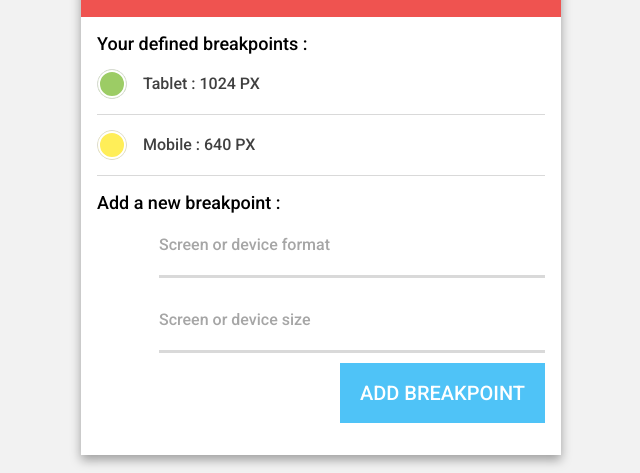
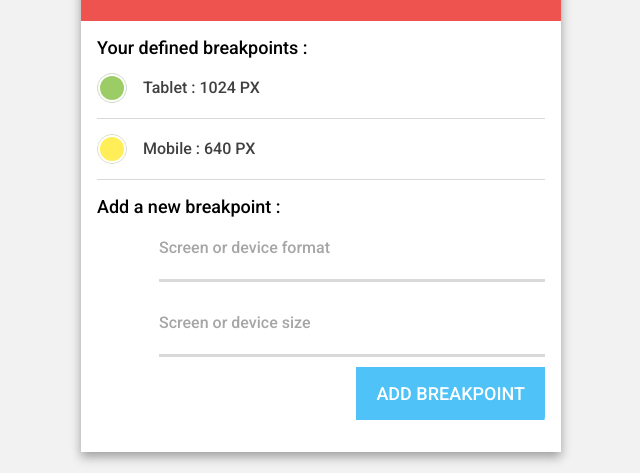
Before and after one commit to WrySeed/breakpoint-watcher, a Vue app: page / in a window 1280 px wide. Shown: the part 198-671 px from the top of the page, without its empty margins (319-959 px from the left). Built offline with nearby package versions, Linux system fonts and the light colour scheme.

Commit message:
Add a ColorDot component

```diff
--- a/src/components/Breakpoint.vue
+++ b/src/components/Breakpoint.vue
@@ -1,7 +1,6 @@
 <template>
   <li class="breakpoint">
-    <span class="breakpoint__dot color-dot"
-      :style="{ backgroundColor: color }"></span>
+    <color-dot :color="color" class="breakpoint__dot" />
     <span class="breakpoint__info">{{ niceFormat }} : {{ size }} PX</span>
     <button
       class="breakpoint__delete"
@@ -13,6 +12,7 @@
 
 <script>
 import Icon from '../components/Icon'
+import ColorDot from '../components/ColorDot'
 
 import closeIcon from '../assets/close.svg'
 
@@ -24,7 +24,8 @@ export default {
     size: Number
   },
   components: {
-    Icon
+    Icon,
+    ColorDot
   },
   data () {
     return { closeIcon }
@@ -45,24 +46,6 @@ export default {
 <style lang="sass" scoped>
 @import "../styles/variables"
 
-.color-dot
-  position: relative
-  width: 3rem
-  height: 3rem
-  border: 1px solid #d9d9d9
-  border-radius: 50%
-  box-sizing: border-box
-  &:after
-    position: absolute
-    top: 0
-    bottom: 0
-    right: 0
-    left: 0
-    background-color: transparent
-    border: 2px solid white
-    border-radius: 50%
-    content: ""
-
 .breakpoint
   display: flex
   align-items: center
@@ -70,7 +53,7 @@ export default {
   border-bottom: 1px solid $black-a15
   font-size: 0
   line-height: 6rem
-  .color-dot
+  &__dot
     flex: intial
   &__info
     flex: auto
--- /dev/null
+++ b/src/components/ColorDot.vue
@@ -0,0 +1,36 @@
+<template>
+  <span class="color-dot"
+      :style="{ backgroundColor: color }"></span>
+</template>
+
+<script>
+export default {
+  name: 'ColorDot',
+  props: {
+    color: String
+  }
+}
+</script>
+
+
+<style lang="sass" scoped>
+@import "../styles/variables"
+
+.color-dot
+  position: relative
+  width: 3rem
+  height: 3rem
+  border: 1px solid #d9d9d9
+  border-radius: 50%
+  box-sizing: border-box
+  &:after
+    position: absolute
+    top: 0
+    bottom: 0
+    right: 0
+    left: 0
+    background-color: transparent
+    border: 2px solid white
+    border-radius: 50%
+    content: ""
+</style>
--- a/src/components/FlexButton.vue
+++ b/src/components/FlexButton.vue
@@ -29,7 +29,7 @@ export default {
 
 .flex-button
   position: relative
-  padding: 1.8rem 2rem
+  padding: 1.6rem 2rem
   margin: 0
   background: transparent
   border: 0 none
@@ -47,7 +47,7 @@ export default {
     position: relative
     display: block
     color: white
-    font: normal 2rem $roboto
+    font: normal 1.8rem $roboto
     text-transform: uppercase
     z-index: 20
 </style>
```
